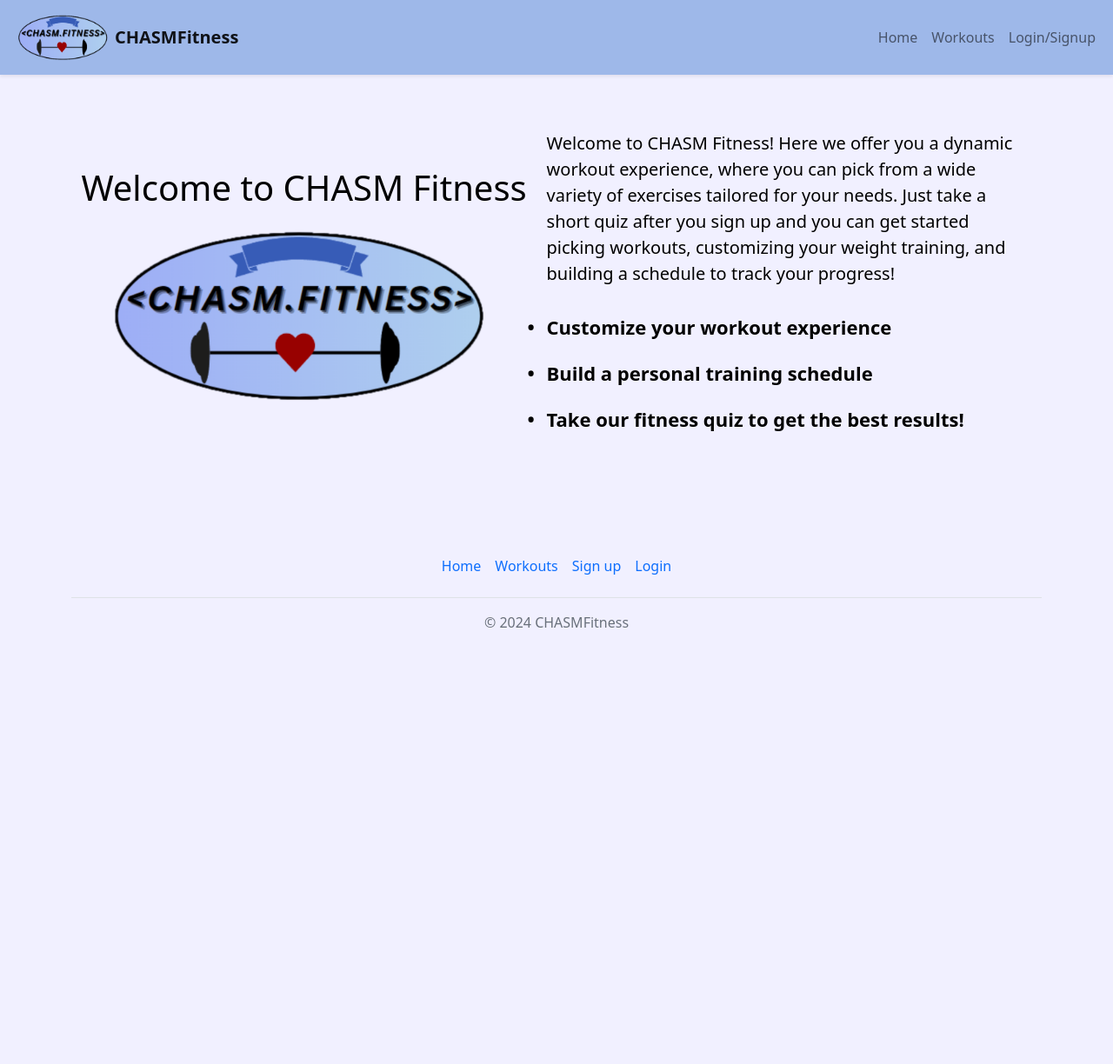
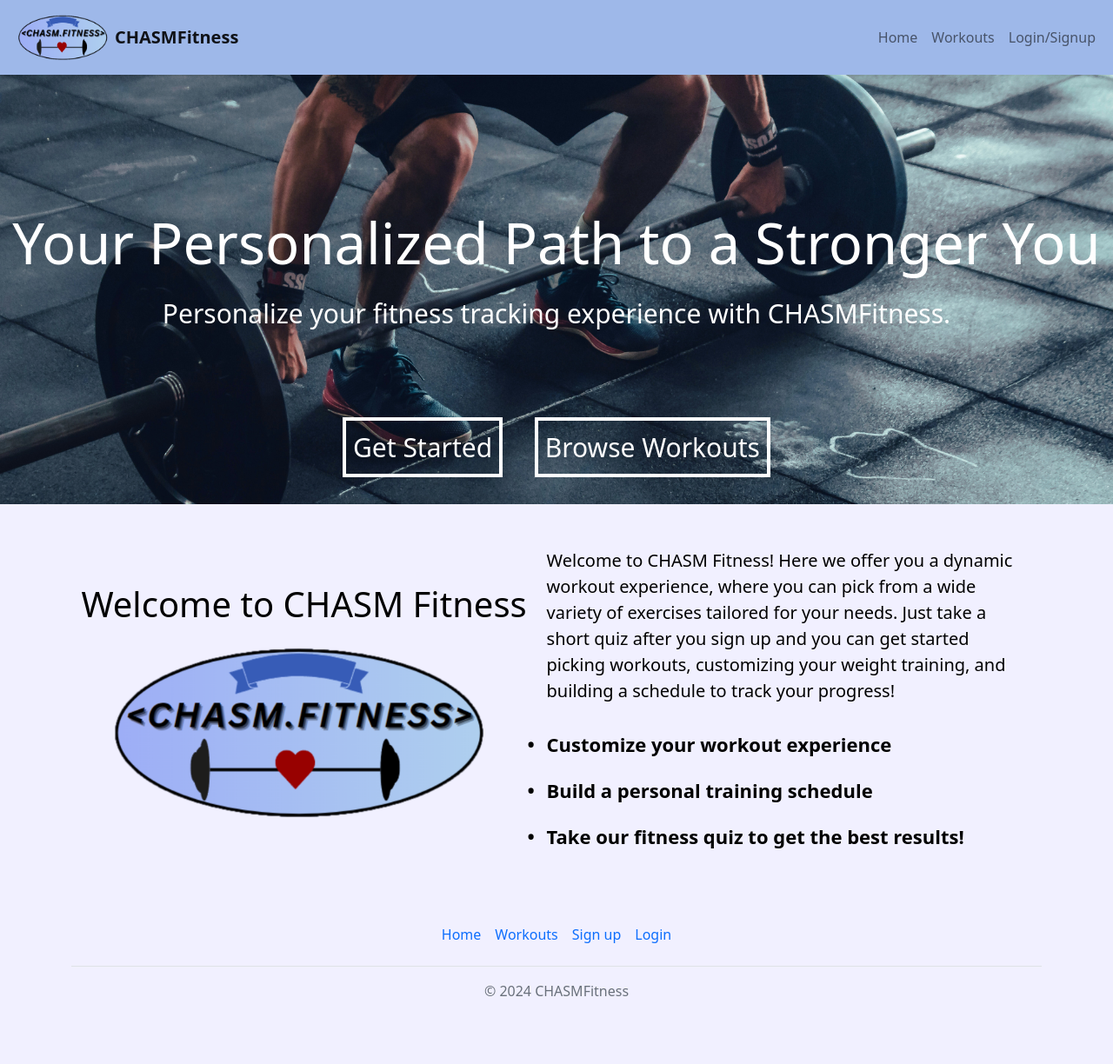
Before and after one commit to ShawnKi/SoftwareEngineeringProjectCSE3026, a Flask app: page / in a window 1280 px wide. Shown: the whole page at 87% size. Before the commit the page ends 722 px from the top, so only its background shows below. Run offline with Flask 3, Linux system fonts and the light colour scheme.

Commit message:
home UI changes and adding more workouts

```diff
--- a/SoftwareEngineeringProjectCSE3026-main/SoftwareEngineeringProjectCSE3026-test1/templates/index.html
+++ b/SoftwareEngineeringProjectCSE3026-main/SoftwareEngineeringProjectCSE3026-test1/templates/index.html
@@ -21,7 +21,7 @@
         display: flex;
         align-items: center;
         justify-content: space-around;
-        margin-top: 150px;
+        margin-top: 50px;
     }
 
     .homepage-text {
@@ -63,10 +63,89 @@
         margin-left: -1em;
         /* Aligns bullet with the start of the text line */
     }
+
+    .home {
+        width: 100%;
+        padding: 0;
+        margin: 0;
+        margin-top: 70px;
+    }
+
+    .full {
+        width: 100%;
+        height: auto;
+    }
+
+    .overlay-text {
+        position: absolute;
+        top: 35%;
+        left: 50%;
+        transform: translate(-50%, -50%);
+        color: white;
+        white-space: nowrap;
+        font-size: 65px;
+        animation: fadeIn 1s ease-out;
+    }
+
+    .overlay2 {
+        position: absolute;
+        font-weight: lighter;
+        top: 45%;
+        left: 50%;
+        transform: translate(-50%, -50%);
+        color: white;
+        white-space: nowrap;
+        font-size: 30px;
+        overflow: hidden;
+
+    }
+
+    .overlay-buttons {
+        position: absolute;
+        top: 60%;
+        left: 30%;
+    }
+
+    .overlay-button2 {
+        position: absolute;
+        top: 60%;
+        right: 30%;
+
+    }
+
+    .btn {
+        padding: 0.5rem;
+        background-color: rgba(255, 255, 255, 0);
+        border: 4px solid #ffffff;
+        color: white;
+        font-size: 30px;
+        border-radius: 0;
+        margin-right: 10px;
+        margin-left: 10px;
+        overflow: hidden;
+    }
+
+    a {
+        text-decoration: none;
+        color: white;
+    }
+
+    a:hover {
+        color: rgb(118, 150, 255);
+    }
 </style>
 {% endblock %}
 
 {% block body %}
+<div class="home"><img src="{{ url_for('static', filename='images/home2.png') }}" alt="home" class="full">
+    <div class="overlay-text">Your Personalized Path to a Stronger You</div>
+    <div class="overlay2">Personalize your fitness tracking experience with CHASMFitness.</div>
+    <div class="overlay-buttons"><button class="btn" type="button"><a href="{{ url_for('signup') }}">Get
+                Started</a></button></div>
+    <div class="overlay-button2"><button class="btn" type="button"><a href=#>Browse
+                Workouts</a></button></div>
+</div>
+
 <div class="container homepage-container">
     <div>
         <h1 class="fade-in">Welcome to CHASM Fitness</h1>
```
Also changed, not shown: SoftwareEngineeringProjectCSE3026-main/SoftwareEngineeringProjectCSE3026-test1/templates/workouts.html (+21 -5 lines), SoftwareEngineeringProjectCSE3026-main/SoftwareEngineeringProjectCSE3026-test1/static/images/home.jpg (added), SoftwareEngineeringProjectCSE3026-main/SoftwareEngineeringProjectCSE3026-test1/static/images/home2.png (added).
